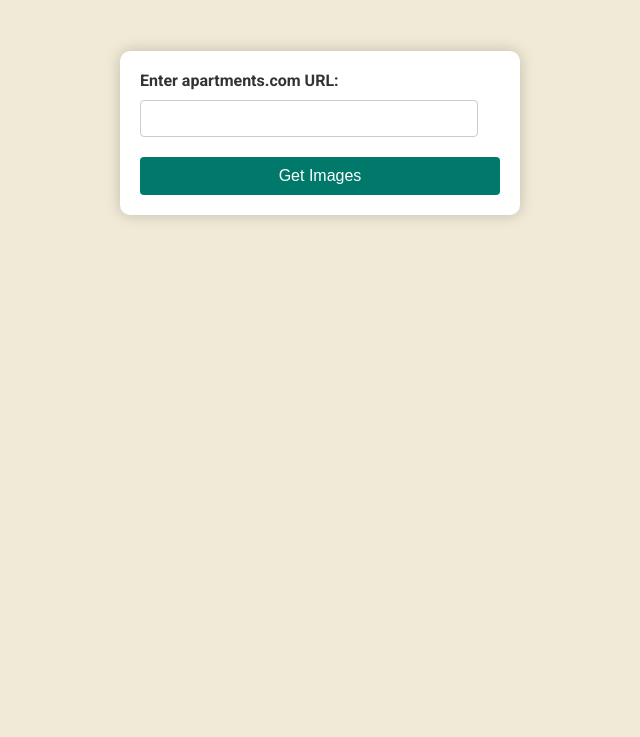
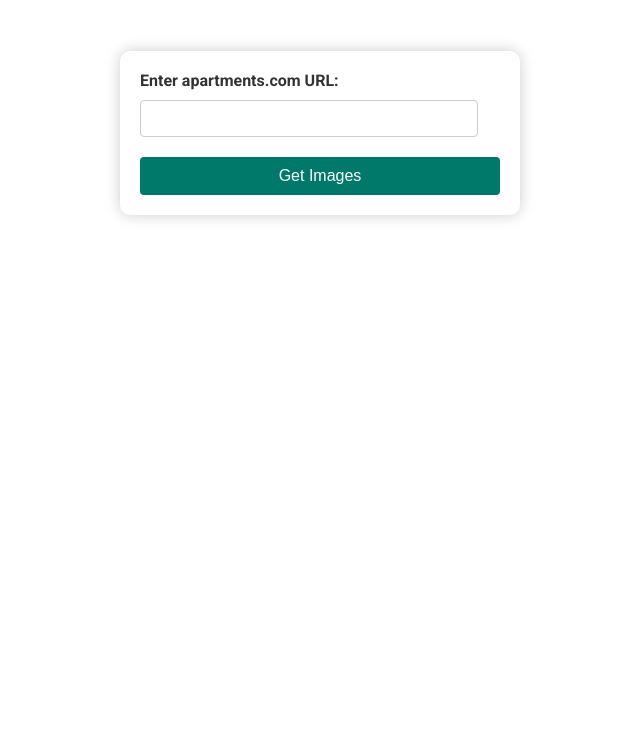
Before and after one commit to EliFinkel/CompImageScraper, an Electron app: page public/index.html in a window 1280 px wide. Shown: the part 103-840 px from the top of the page, without its empty margins (320-960 px from the left). Drawn offline with Linux system fonts and the light colour scheme.

Commit message:
Update index.html

```diff
--- a/public/index.html
+++ b/public/index.html
@@ -6,7 +6,7 @@
   <style>
     body {
       font-family: 'Roboto', sans-serif;
-      background-color: #f0ead6;
+      background-color: #ffffff;
       color: #333;
       margin: 0;
       padding: 20px;
```
